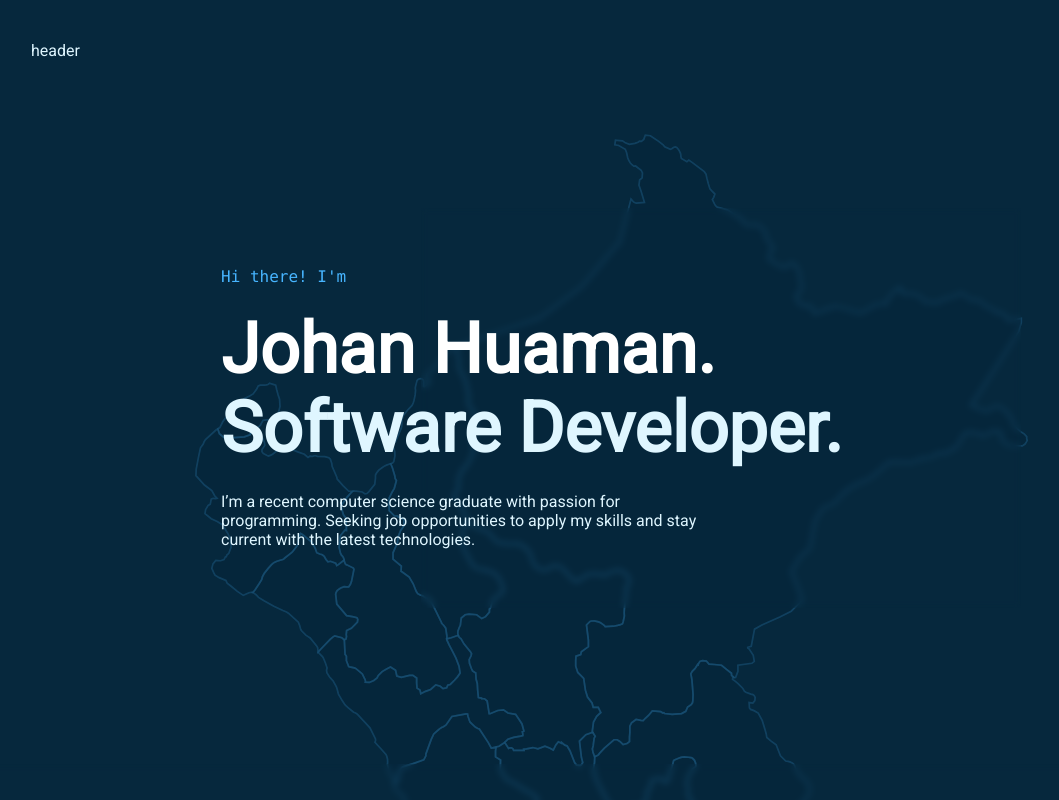
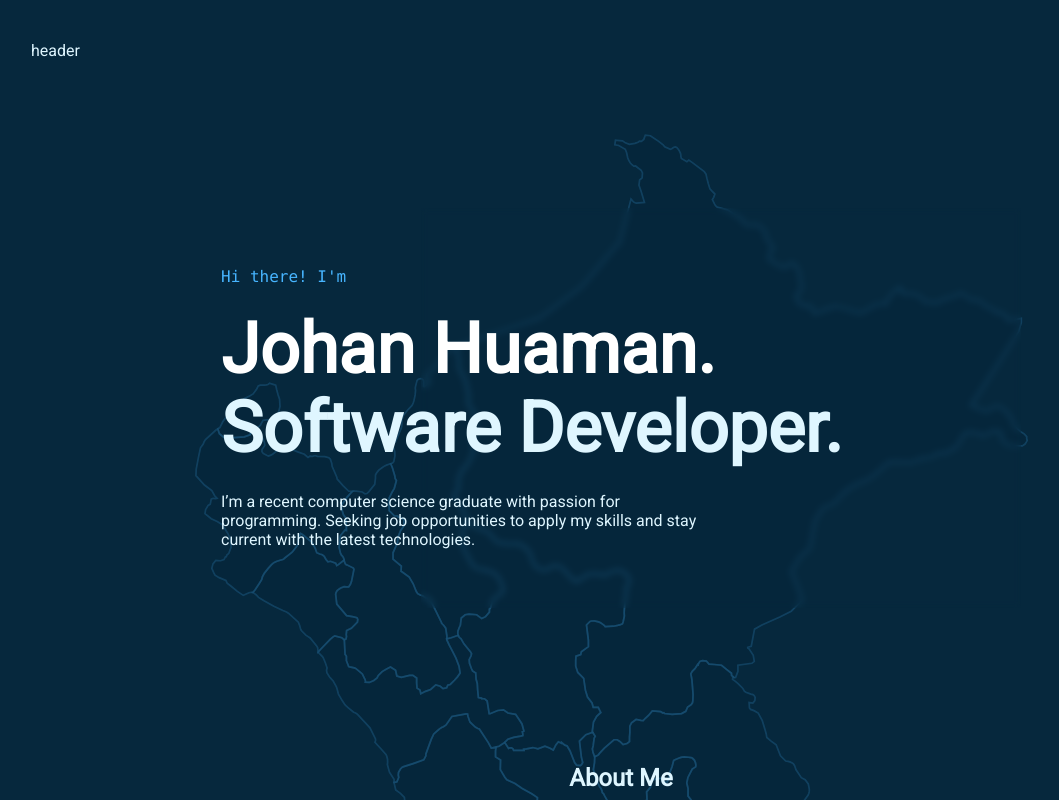
Before and after one commit to jhn-cde/portfolio, a Next.js app: page / in a window 1280 px wide. Shown: the top 800 px of the page, without its empty margins (19-1078 px from the left). Built offline with nearby package versions, Linux system fonts and the light colour scheme.

Commit message:
aboutme section

```diff
--- /dev/null
+++ b/components/aboutme/AboutMe.tsx
@@ -0,0 +1,11 @@
+import React from 'react'
+
+const AboutMe = () => {
+  return (
+    <section>
+      <h2>About Me</h2>
+    </section>
+  )
+}
+
+export default AboutMe
--- a/pages/index.tsx
+++ b/pages/index.tsx
@@ -1,8 +1,7 @@
 import Head from 'next/head'
-
-import styles from '@/pages/index.module.css'
 import Intro from '@/components/intro/Intro'
 import Layout from '@/components/layout/Layout'
+import AboutMe from '@/components/aboutme/AboutMe'
 
 export default function Home() {
   return (
@@ -14,6 +13,8 @@ export default function Home() {
 
       <main>
         <Intro />
+
+        <AboutMe />
       </main>
     </Layout>
   )
```
Also changed, not shown: components/aboutme/aboutme.module.css (added), 1 other file (tests, documents, lock files or other folders).
